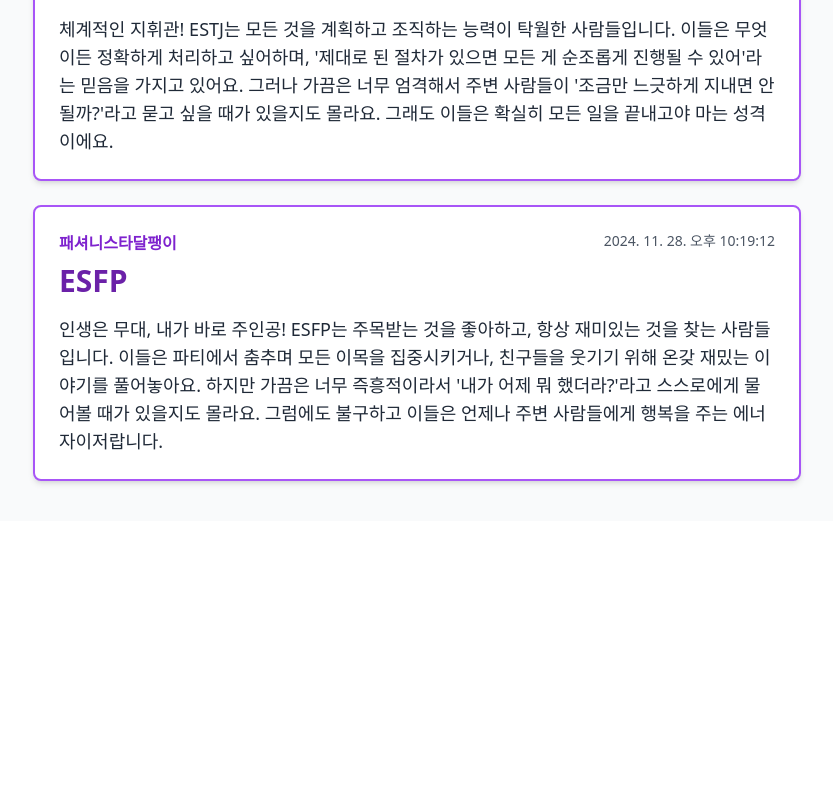
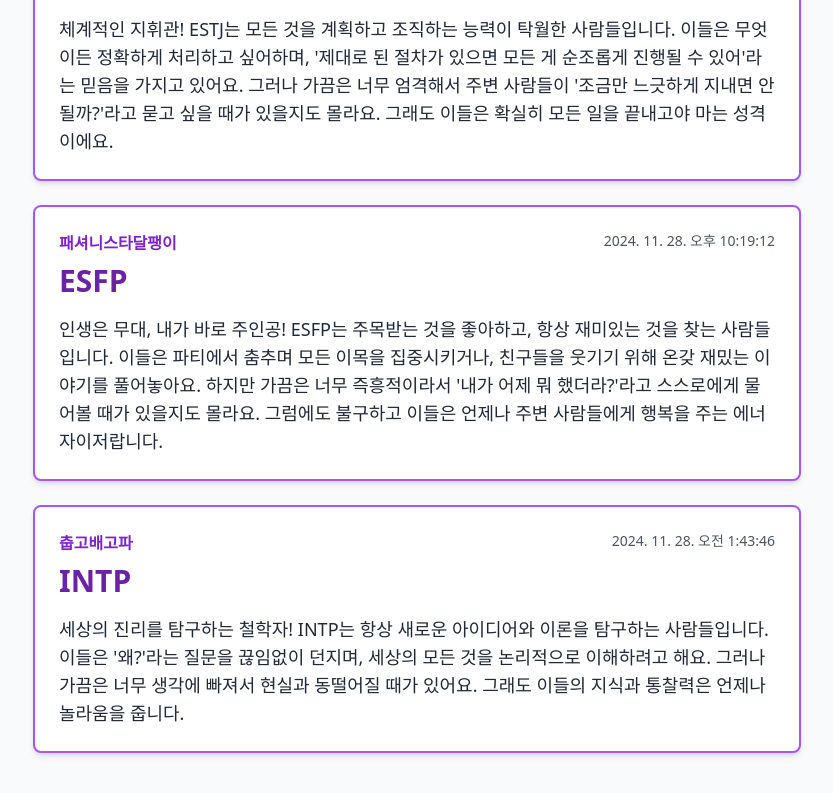
Before and after one commit to euncloud/04.react-project_mbti-test, a React (Vite) app: page /testresultlist in a window 1280 px wide. Shown: the part 819-1612 px from the top of the page, without its empty margins (223-1056 px from the left). Before the commit the page ends 1340 px from the top, so only its background shows below. Built offline with nearby package versions, Linux system fonts and the light colour scheme; no server answers; data requests are answered from the project's data file; sample sign-in values are in the browser's storage.

Commit message:
fix: input 필드 유효성 추가, 확인 로직 추가

```diff
--- a/db.json
+++ b/db.json
@@ -27,6 +27,13 @@
       "userId": "sna888",
       "mbti": "ESFP",
       "date": "2024. 11. 28. 오후 10:19:12"
+    },
+    {
+      "id": "9236",
+      "nickname": "춥고배고파",
+      "userId": "een05",
+      "mbti": "INTP",
+      "date": "2024. 11. 28. 오전 1:43:46"
     }
   ]
 }
--- a/src/components/TestForm.jsx
+++ b/src/components/TestForm.jsx
@@ -70,7 +70,7 @@ const TestForm = () => {
                   checked={answers[index]?.answer === q.type.split("/")[i]}
                   onChange={() => handleChange(index, q.type.split("/")[i])}
                   className="mr-2 text-primary-color"
-
+                  required
                 />
                 {option}
               </label>
--- a/src/pages/ProfilePage.jsx
+++ b/src/pages/ProfilePage.jsx
@@ -13,10 +13,10 @@ const ProfilePage = () => {
   //   onSuccess: () => toast.success('변경 완료'),
   // })
 
-  const { mutate : saveProfile } = useMutation({
+  const { mutate: saveProfile } = useMutation({
     mutationFn: (nickname) => updateProfile(nickname),
     onSuccess: (data) => {
-      toast.success(`닉네임이 ${data.nickname}으로 변경되었습니다.`);
+      toast.success(`닉네임이 ${data.nickname} 님으로 변경되었습니다.`);
       setUser(data.nickname);
     }
   })
@@ -27,7 +27,9 @@ const ProfilePage = () => {
 
   const handleSubmit = async (e) => {
     e.preventDefault();
-    saveProfile(nickname, userId);
+    if (window.confirm(`닉네임을 ${nickname} 님으로 변경하시겠습니까?`)) {
+      saveProfile(nickname, userId);
+    }
   };
 
   return (
@@ -42,6 +44,7 @@ const ProfilePage = () => {
               value={nickname}
               onChange={handleNicknameChange}
               className="w-full px-4 py-2 border border-gray-300 rounded-lg focus:outline-none focus:ring-2 focus:ring-purple-500"
+              required
               placeholder={user}
             />
           </div>
--- a/src/pages/TestResultPage.jsx
+++ b/src/pages/TestResultPage.jsx
@@ -30,7 +30,9 @@ const TestResultPage = () => {
   })
 
   const handleRestartTest = () => {
-    mutate(userId);
+    if (window.confirm("테스트를 새로 시작하시겠습니까?")) {
+      mutate(userId);
+    }
   };
 
   // useEffect(() => {
```
